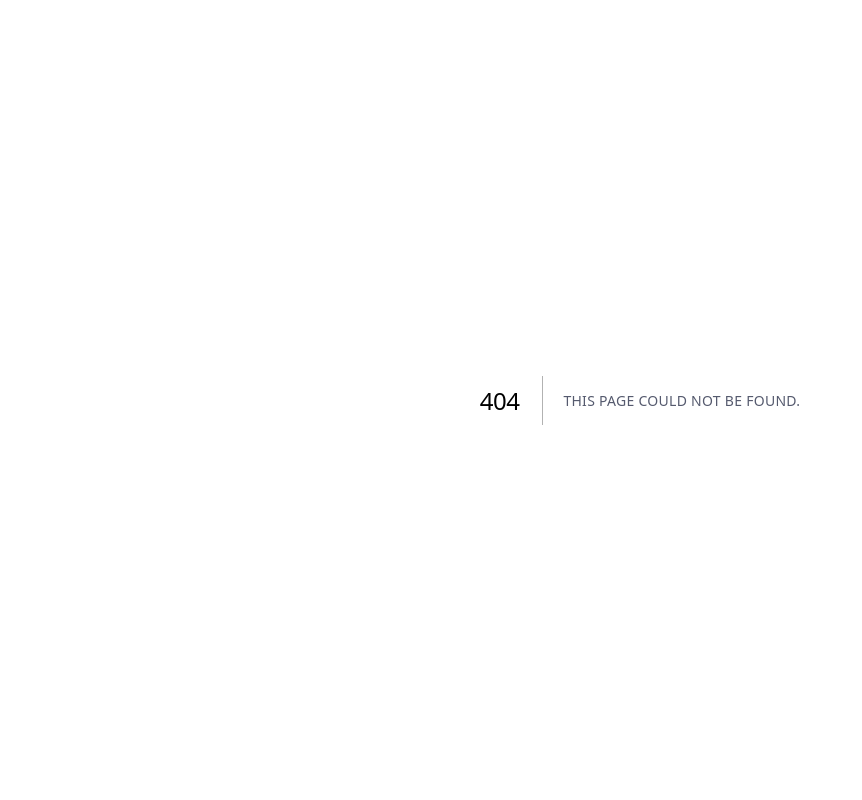
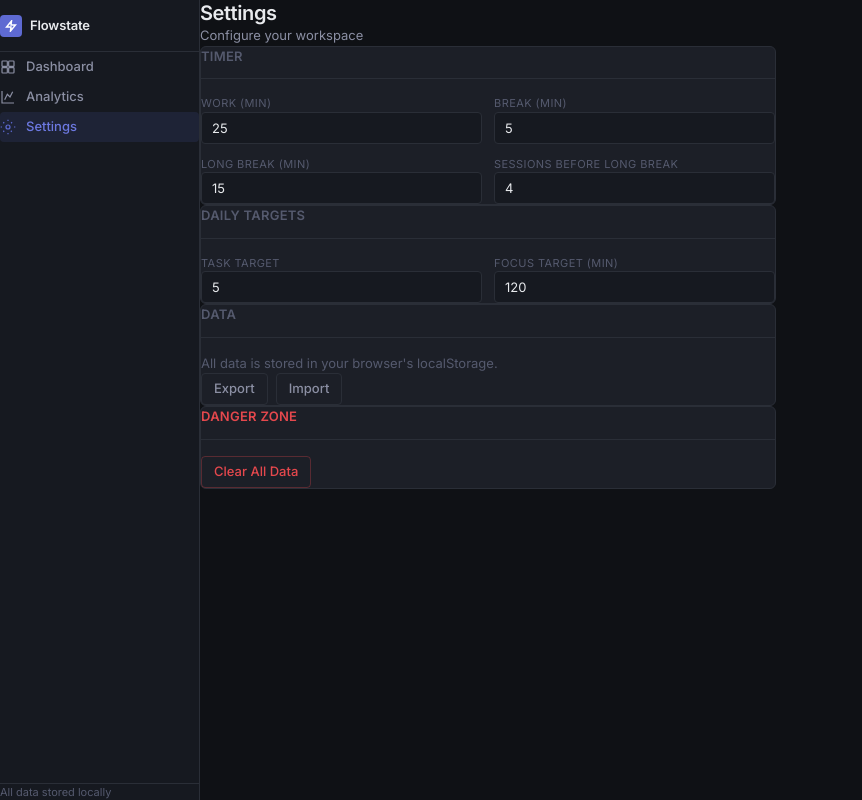
Before and after one commit to delbyte/local-productivity-tracker, a Next.js app: page /settings in a window 1280 px wide. Before the commit this address had no page. Shown: the whole page, without its empty margins (0-862 px from the left). Built offline with nearby package versions, Linux system fonts and the light colour scheme.

Commit message:
feat: add settings page

```diff
--- /dev/null
+++ b/src/app/settings/page.tsx
@@ -0,0 +1,92 @@
+'use client';
+
+import { useState, useEffect } from 'react';
+import { AppShell } from '@/components/layout/AppShell';
+import { ToastContainer } from '@/components/ui/Toast';
+import { useToast } from '@/hooks/useToast';
+import { AppSettings, DEFAULT_SETTINGS } from '@/types';
+import { getSettings, saveSettings, clearAllData } from '@/lib/storage';
+import { exportData, importData } from '@/lib/dataExport';
+
+export default function SettingsPage() {
+    const [settings, setLocal] = useState<AppSettings>(DEFAULT_SETTINGS);
+    const { toasts, addToast, removeToast } = useToast();
+    const [confirmClear, setConfirmClear] = useState(false);
+
+    useEffect(() => { setLocal(getSettings()); }, []);
+
+    const update = (key: keyof AppSettings, v: number | boolean) => {
+        const next = { ...settings, [key]: v };
+        setLocal(next);
+        saveSettings(next);
+        addToast('Saved', 'success');
+    };
+
+    return (
+        <AppShell>
+            <div className="space-y-6 max-w-xl">
+                <div>
+                    <h1>Settings</h1>
+                    <p className="text-[13px] text-[var(--color-text-secondary)] mt-0.5">Configure your workspace</p>
+                </div>
+
+                {/* Timer */}
+                <div className="card p-5">
+                    <div className="section-header"><h2>Timer</h2></div>
+                    <div className="grid grid-cols-2 gap-3">
+                        <Field label="Work (min)" value={settings.workDuration} onChange={(v) => update('workDuration', v)} />
+                        <Field label="Break (min)" value={settings.breakDuration} onChange={(v) => update('breakDuration', v)} />
+                        <Field label="Long break (min)" value={settings.longBreakDuration} onChange={(v) => update('longBreakDuration', v)} />
+                        <Field label="Sessions before long break" value={settings.sessionsBeforeLongBreak} onChange={(v) => update('sessionsBeforeLongBreak', v)} />
+                    </div>
+                </div>
+
+                {/* Targets */}
+                <div className="card p-5">
+                    <div className="section-header"><h2>Daily Targets</h2></div>
+                    <div className="grid grid-cols-2 gap-3">
+                        <Field label="Task target" value={settings.dailyTaskGoal} onChange={(v) => update('dailyTaskGoal', v)} />
+                        <Field label="Focus target (min)" value={settings.dailyFocusGoal} onChange={(v) => update('dailyFocusGoal', v)} />
+                    </div>
+                </div>
+
+                {/* Data */}
+                <div className="card p-5">
+                    <div className="section-header"><h2>Data</h2></div>
+                    <p className="text-[13px] text-[var(--color-text-muted)] mb-3">All data is stored in your browser&apos;s localStorage.</p>
+                    <div className="flex gap-2">
+                        <button onClick={() => { exportData(); addToast('Exported', 'success'); }} className="btn-secondary">Export</button>
+                        <button onClick={async () => { const ok = await importData(); addToast(ok ? 'Imported' : 'Failed', ok ? 'success' : 'error'); if (ok) setLocal(getSettings()); }} className="btn-secondary">Import</button>
+                    </div>
+                </div>
+
+                {/* Danger */}
+                <div className="card p-5 border-[var(--color-danger)]/20">
+                    <div className="section-header"><h2 className="!text-[var(--color-danger)]">Danger Zone</h2></div>
+                    {!confirmClear ? (
+                        <button onClick={() => setConfirmClear(true)} className="btn-secondary !border-[var(--color-danger)]/30 !text-[var(--color-danger)]">Clear All Data</button>
+                    ) : (
+                        <div className="space-y-2">
+                            <p className="text-[13px] text-[var(--color-danger)]">This permanently deletes everything. Cannot be undone.</p>
+                            <div className="flex gap-2">
+                                <button onClick={() => { clearAllData(); setLocal(DEFAULT_SETTINGS); setConfirmClear(false); addToast('Data cleared', 'info'); }}
+                                    className="btn-primary !bg-[var(--color-danger)]">Delete Everything</button>
+                                <button onClick={() => setConfirmClear(false)} className="btn-secondary">Cancel</button>
+                            </div>
+                        </div>
+                    )}
+                </div>
+            </div>
+            <ToastContainer toasts={toasts} onRemove={removeToast} />
+        </AppShell>
+    );
+}
+
+function Field({ label, value, onChange }: { label: string; value: number; onChange: (v: number) => void }) {
+    return (
+        <div>
+            <label className="text-[11px] text-[var(--color-text-muted)] uppercase tracking-[0.04em] mb-1 block">{label}</label>
+            <input type="number" value={value} onChange={(e) => onChange(parseInt(e.target.value) || 0)} min={1} className="input" />
+        </div>
+    );
+}
```
